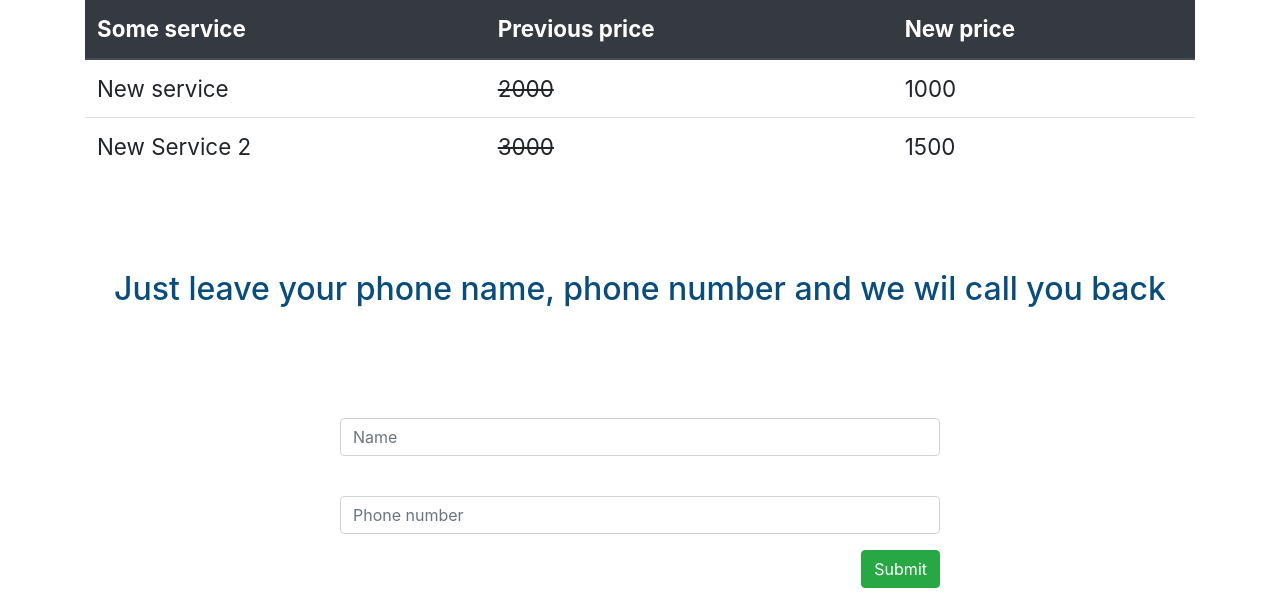
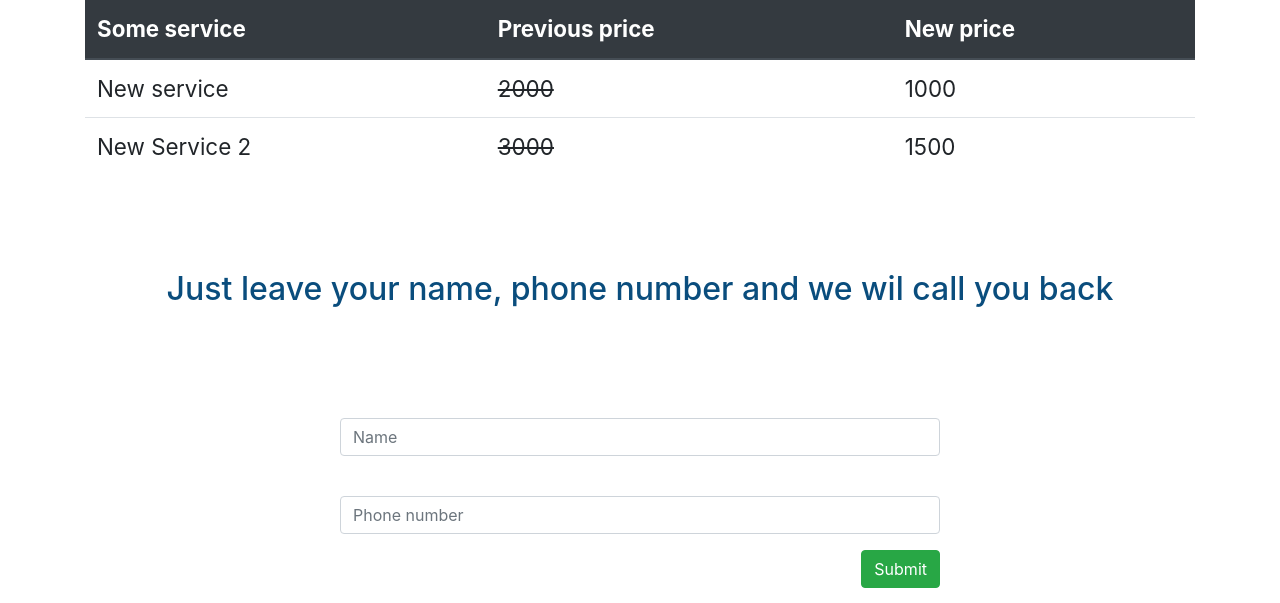
Before and after one commit to DeneesK/landing_web_page, a Django app: page / in a window 1280 px wide. Shown: the part 1137-1740 px from the top of the page. Run offline with Django 4.2, Linux system fonts and the light colour scheme; data comes from the database, SQL or seed files in the repository.

Commit message:
minor chanages

```diff
--- a/templates/index.html
+++ b/templates/index.html
@@ -8,7 +8,7 @@
   	<!-- форма -->
   	<section>
   		<div class="container class_form">
-  			<h1 class="text-3">Just leave your phone name, phone number and we wil call you back</h1>
+  			<h1 class="text-3">Just leave your name, phone number and we wil call you back</h1>
   			<div class="row justify-content-center">
   			<form action="{% url 'thank_page' %}" method="POST" style="width: 50%;">
 				{% csrf_token %}
```
